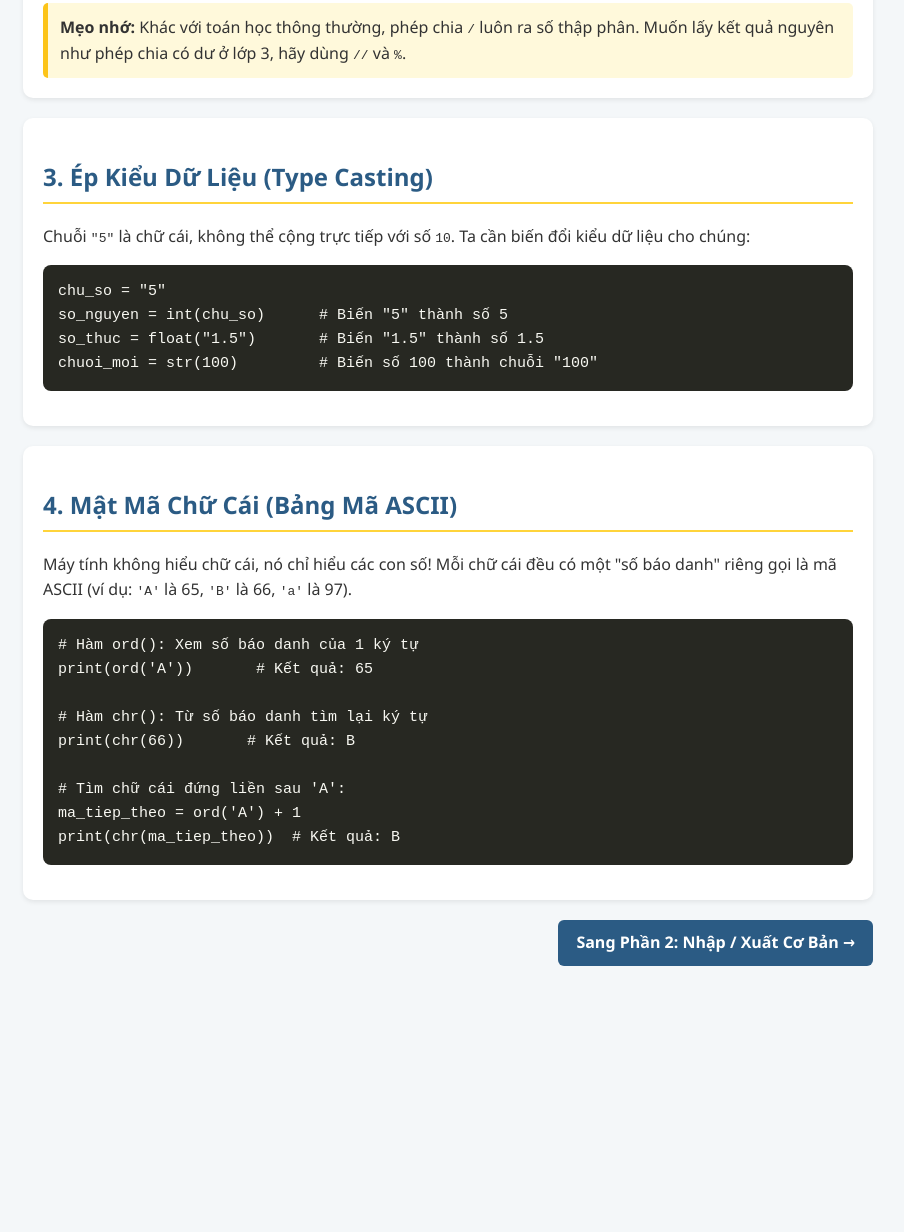
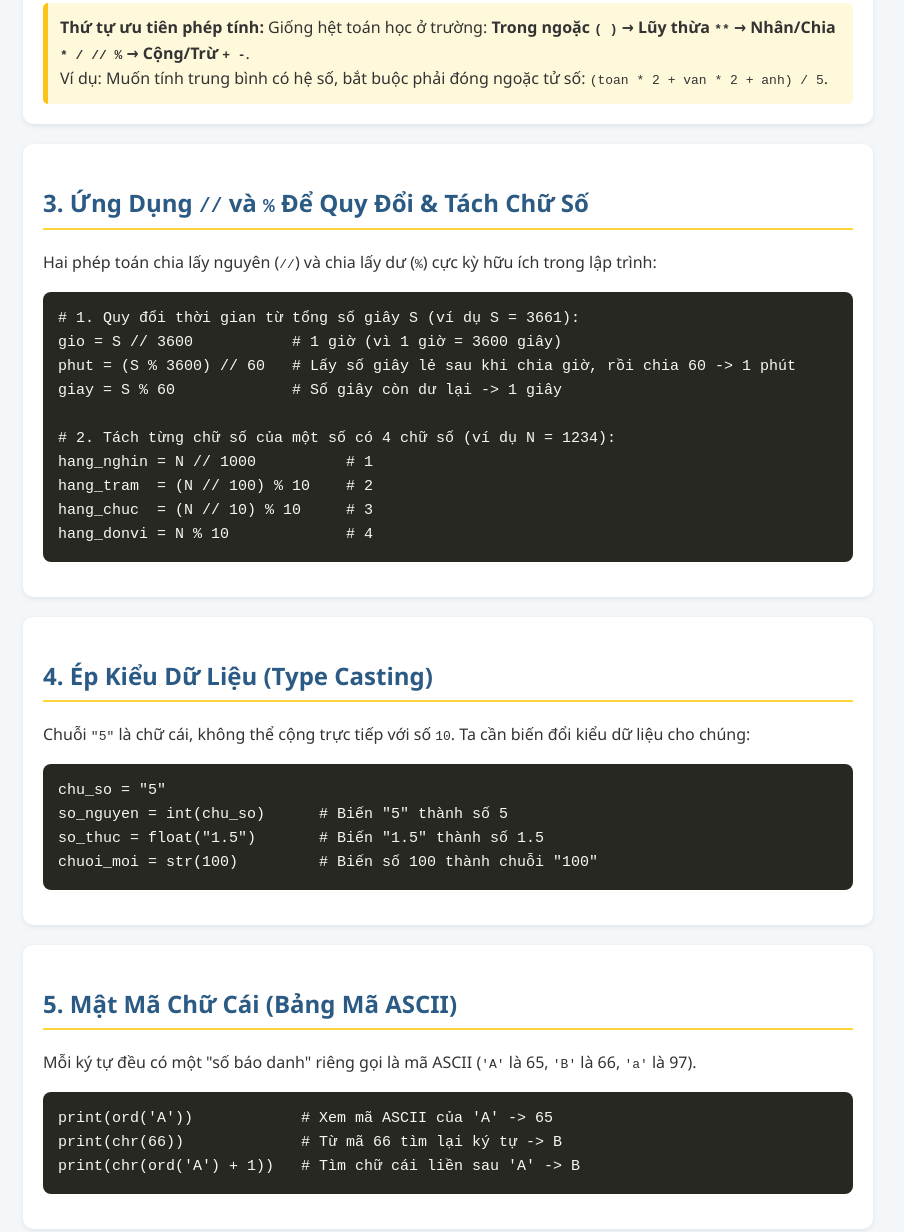
Before and after one commit to lmc121112/py-roadmap1211, a plain HTML site: page chuong1_coban.html in a window 1280 px wide. Shown: the part 1144-2376 px from the top of the page, without its empty margins (192-1096 px from the left). Before the commit the page ends 2130 px from the top, so only its background shows below. Drawn offline with Linux system fonts and the light colour scheme.

Commit message:
Update chuong1_coban.html

```diff
--- a/chuong1_coban.html
+++ b/chuong1_coban.html
@@ -13,8 +13,8 @@
         table { width: 100%; border-collapse: collapse; margin: 15px 0; }
         th, td { border: 1px solid #ddd; padding: 10px; text-align: left; }
         th { background: #eef4fa; }
-        .note { background: #fff9db; border-left: 5px solid #fcc419; padding: 12px; border-radius: 5px; }
-        .nav { margin-top: 20px; text-align: right; }
+        .note { background: #fff9db; border-left: 5px solid #fcc419; padding: 12px; border-radius: 5px; margin-top: 10px; }
+        .nav { margin-top: 20px; display: flex; justify-content: space-between; }
         .btn { display: inline-block; background: #2b5b84; color: white; padding: 10px 18px; text-decoration: none; border-radius: 6px; font-weight: bold; }
     </style>
 </head>
@@ -38,7 +38,7 @@
                 <td>Số nguyên</td>
                 <td><code>int</code></td>
                 <td><code>tuoi = 8</code></td>
-                <td>Không giới hạn độ lớn (lưu được cả số có hàng trăm chữ số!)</td>
+                <td>Không giới hạn độ lớn (tính chính xác tới hàng trăm chữ số!)</td>
             </tr>
             <tr>
                 <td>Số thập phân</td>
@@ -50,7 +50,7 @@
                 <td>Chuỗi ký tự</td>
                 <td><code>str</code></td>
                 <td><code>ten = "Minh"</code></td>
-                <td>Phải đặt trong dấu nháy kép <code>" "</code> hoặc nháy đơn <code>' '</code></td>
+                <td>Đặt trong dấu nháy kép <code>" "</code> hoặc nháy đơn <code>' '</code></td>
             </tr>
             <tr>
                 <td>Đúng / Sai</td>
@@ -62,7 +62,7 @@
     </div>
 
     <div class="card">
-        <h2>2. Các Phép Tính Toán Trong Python</h2>
+        <h2>2. Các Phép Tính Toán & Thứ Tự Ưu Tiên</h2>
         <pre>a = 10
 b = 3
 print(a + b)   # Cộng: 13
@@ -73,12 +73,28 @@ print(a // b)  # Chia lấy phần nguyên: 3
 print(a % b)   # Chia lấy số dư: 1
 print(a ** b)  # Lũy thừa (10 mũ 3): 1000</pre>
         <div class="note">
-            <b>Mẹo nhớ:</b> Khác với toán học thông thường, phép chia <code>/</code> luôn ra số thập phân. Muốn lấy kết quả nguyên như phép chia có dư ở lớp 3, hãy dùng <code>//</code> và <code>%</code>.
+            <b>Thứ tự ưu tiên phép tính:</b> Giống hệt toán học ở trường: <b>Trong ngoặc <code>( )</code> &rarr; Lũy thừa <code>**</code> &rarr; Nhân/Chia <code>* / // %</code> &rarr; Cộng/Trừ <code>+ -</code></b>.<br>
+            Ví dụ: Muốn tính trung bình có hệ số, bắt buộc phải đóng ngoặc tử số: <code>(toan * 2 + van * 2 + anh) / 5</code>.
         </div>
     </div>
 
     <div class="card">
-        <h2>3. Ép Kiểu Dữ Liệu (Type Casting)</h2>
+        <h2>3. Ứng Dụng <code>//</code> và <code>%</code> Để Quy Đổi & Tách Chữ Số</h2>
+        <p>Hai phép toán chia lấy nguyên (<code>//</code>) và chia lấy dư (<code>%</code>) cực kỳ hữu ích trong lập trình:</p>
+        <pre># 1. Quy đổi thời gian từ tổng số giây S (ví dụ S = 3661):
+gio = S // 3600           # 1 giờ (vì 1 giờ = 3600 giây)
+phut = (S % 3600) // 60   # Lấy số giây lẻ sau khi chia giờ, rồi chia 60 -> 1 phút
+giay = S % 60             # Số giây còn dư lại -> 1 giây
+
+# 2. Tách từng chữ số của một số có 4 chữ số (ví dụ N = 1234):
+hang_nghin = N // 1000          # 1
+hang_tram  = (N // 100) % 10    # 2
+hang_chuc  = (N // 10) % 10     # 3
+hang_donvi = N % 10             # 4</pre>
+    </div>
+
+    <div class="card">
+        <h2>4. Ép Kiểu Dữ Liệu (Type Casting)</h2>
         <p>Chuỗi <code>"5"</code> là chữ cái, không thể cộng trực tiếp với số <code>10</code>. Ta cần biến đổi kiểu dữ liệu cho chúng:</p>
         <pre>chu_so = "5"
 so_nguyen = int(chu_so)      # Biến "5" thành số 5
@@ -87,21 +103,16 @@ chuoi_moi = str(100)         # Biến số 100 thành chuỗi "100"</pre>
     </div>
 
     <div class="card">
-        <h2>4. Mật Mã Chữ Cái (Bảng Mã ASCII)</h2>
-        <p>Máy tính không hiểu chữ cái, nó chỉ hiểu các con số! Mỗi chữ cái đều có một "số báo danh" riêng gọi là mã ASCII (ví dụ: <code>'A'</code> là 65, <code>'B'</code> là 66, <code>'a'</code> là 97).</p>
-        <pre># Hàm ord(): Xem số báo danh của 1 ký tự
-print(ord('A'))       # Kết quả: 65
-
-# Hàm chr(): Từ số báo danh tìm lại ký tự
-print(chr(66))       # Kết quả: B
-
-# Tìm chữ cái đứng liền sau 'A':
-ma_tiep_theo = ord('A') + 1
-print(chr(ma_tiep_theo))  # Kết quả: B</pre>
+        <h2>5. Mật Mã Chữ Cái (Bảng Mã ASCII)</h2>
+        <p>Mỗi ký tự đều có một "số báo danh" riêng gọi là mã ASCII (<code>'A'</code> là 65, <code>'B'</code> là 66, <code>'a'</code> là 97).</p>
+        <pre>print(ord('A'))            # Xem mã ASCII của 'A' -> 65
+print(chr(66))             # Từ mã 66 tìm lại ký tự -> B
+print(chr(ord('A') + 1))   # Tìm chữ cái liền sau 'A' -> B</pre>
     </div>
 
     <div class="nav">
-        <a href="chuong1_nhapxuat.html" class="btn">Sang Phần 2: Nhập / Xuất Cơ Bản &rarr;</a>
+        <a href="index.html" class="btn">&larr; Trang Chủ</a>
+        <a href="chuong1_nhapxuat.html" class="btn">Sang Phần 2: Nhập/Xuất & Công Thức &rarr;</a>
     </div>
 </body>
 </html>
```
